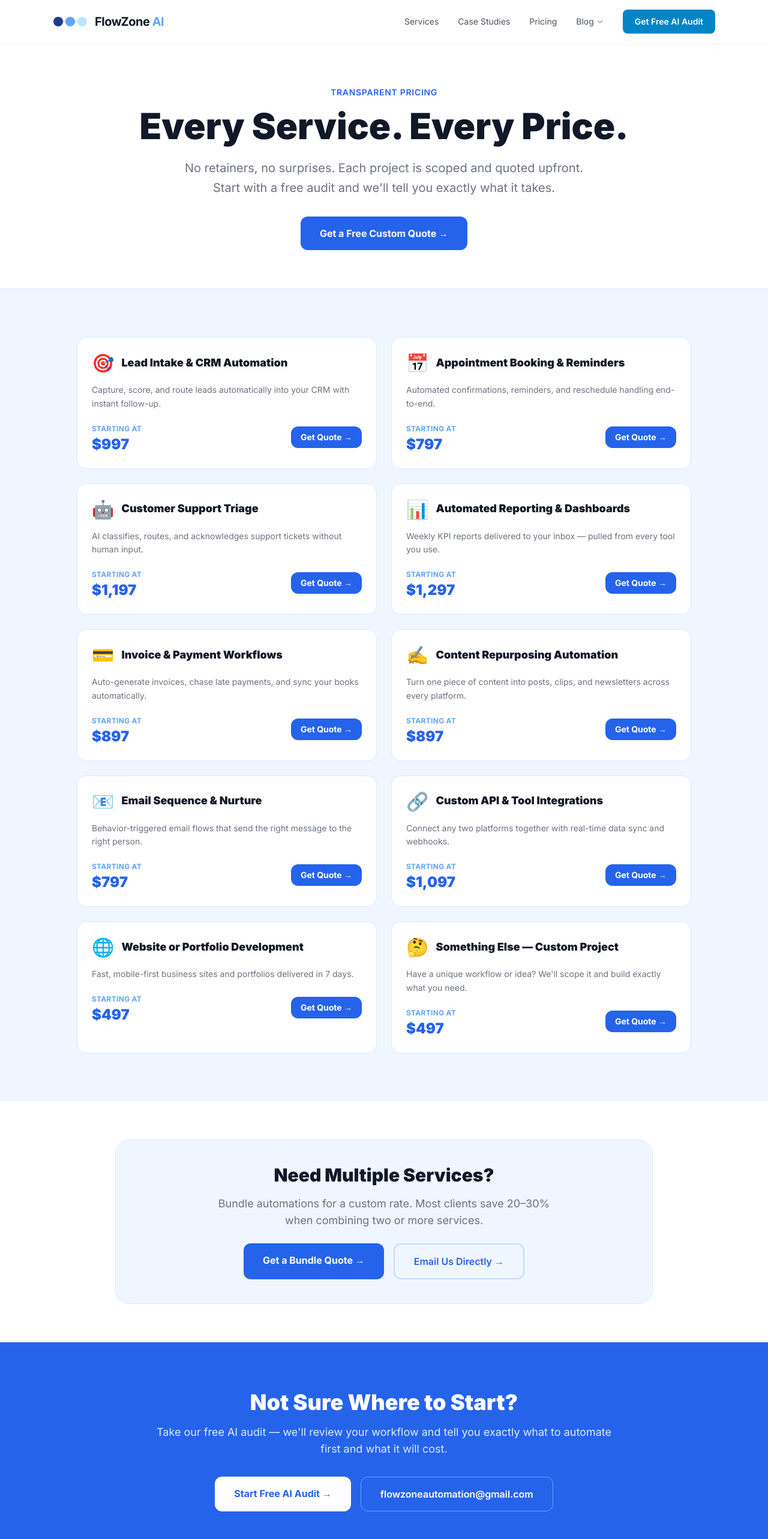
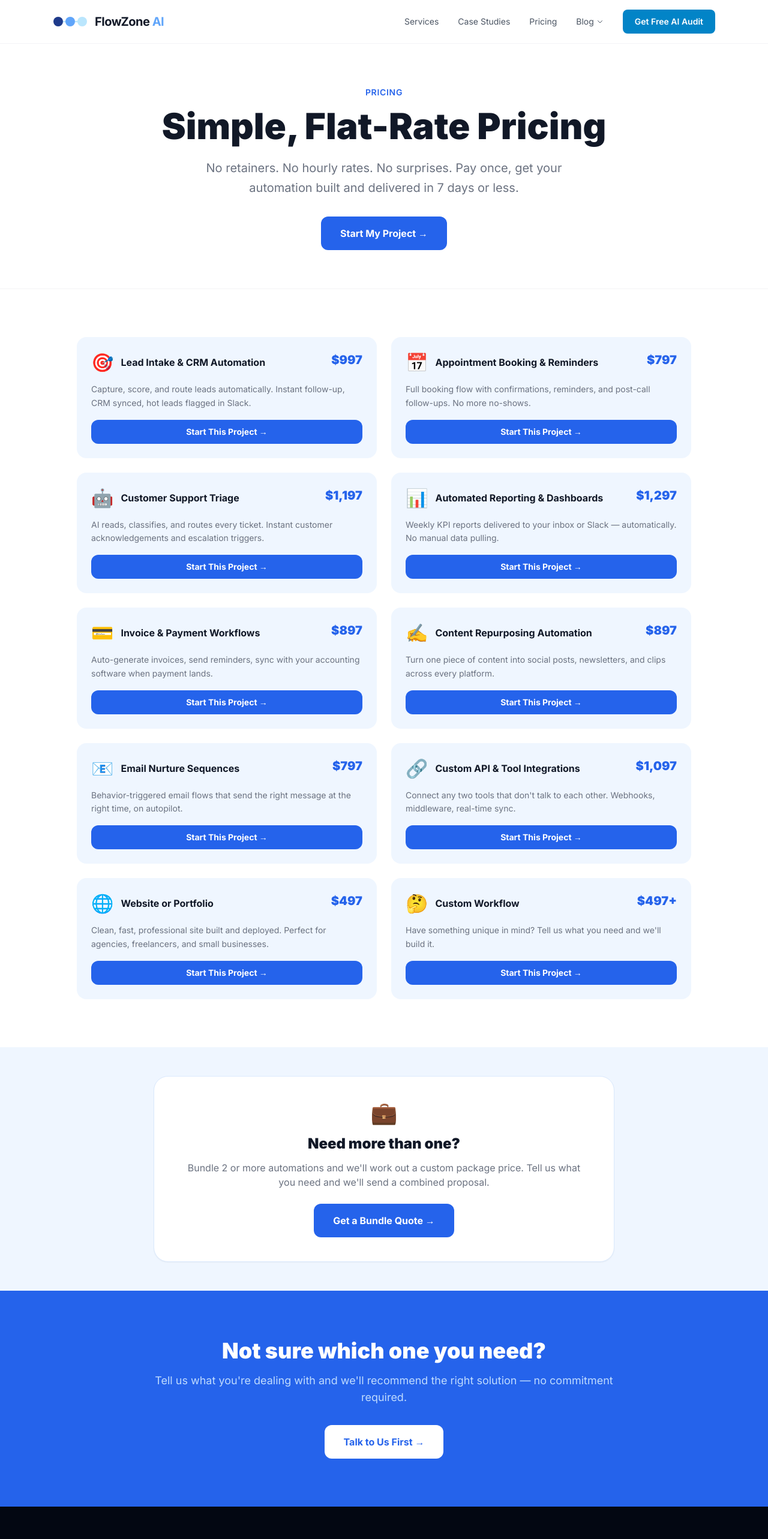
Before and after one commit to dennymypenny/flowzone-ai, a Next.js app: page /pricing in a window 1280 px wide. Shown: the top 2566 px of the page at 60% size. Built offline with nearby package versions, Linux system fonts and the light colour scheme.

Commit message:
update: pricing page — flat-rate language, Start This Project CTA

```diff
--- a/src/app/pricing/page.tsx
+++ b/src/app/pricing/page.tsx
@@ -2,101 +2,86 @@ import Link from "next/link";
 import type { Metadata } from "next";
 
 export const metadata: Metadata = {
-  title: "Pricing | FlowZone AI",
-  description: "Transparent pricing for every automation service FlowZone AI offers.",
+  title: "Pricing",
+  description: "Simple, transparent pricing for FlowZone AI automations. No retainers. No fluff. Just results.",
 };
 
 const services = [
-  { icon: "🎯", name: "Lead Intake & CRM Automation", desc: "Capture, score, and route leads automatically into your CRM with instant follow-up.", from: "997" },
-  { icon: "📅", name: "Appointment Booking & Reminders", desc: "Automated confirmations, reminders, and reschedule handling end-to-end.", from: "797" },
-  { icon: "🤖", name: "Customer Support Triage", desc: "AI classifies, routes, and acknowledges support tickets without human input.", from: "1,197" },
-  { icon: "📊", name: "Automated Reporting & Dashboards", desc: "Weekly KPI reports delivered to your inbox — pulled from every tool you use.", from: "1,297" },
-  { icon: "💳", name: "Invoice & Payment Workflows", desc: "Auto-generate invoices, chase late payments, and sync your books automatically.", from: "897" },
-  { icon: "✍️", name: "Content Repurposing Automation", desc: "Turn one piece of content into posts, clips, and newsletters across every platform.", from: "897" },
-  { icon: "📧", name: "Email Sequence & Nurture", desc: "Behavior-triggered email flows that send the right message to the right person.", from: "797" },
-  { icon: "🔗", name: "Custom API & Tool Integrations", desc: "Connect any two platforms together with real-time data sync and webhooks.", from: "1,097" },
-  { icon: "🌐", name: "Website or Portfolio Development", desc: "Fast, mobile-first business sites and portfolios delivered in 7 days.", from: "497" },
-  { icon: "🤔", name: "Something Else — Custom Project", desc: "Have a unique workflow or idea? We'll scope it and build exactly what you need.", from: "497" },
+  { icon: "🎯", name: "Lead Intake & CRM Automation", price: "$997", desc: "Capture, score, and route leads automatically. Instant follow-up, CRM synced, hot leads flagged in Slack." },
+  { icon: "📅", name: "Appointment Booking & Reminders", price: "$797", desc: "Full booking flow with confirmations, reminders, and post-call follow-ups. No more no-shows." },
+  { icon: "🤖", name: "Customer Support Triage", price: "$1,197", desc: "AI reads, classifies, and routes every ticket. Instant customer acknowledgements and escalation triggers." },
+  { icon: "📊", name: "Automated Reporting & Dashboards", price: "$1,297", desc: "Weekly KPI reports delivered to your inbox or Slack — automatically. No manual data pulling." },
+  { icon: "💳", name: "Invoice & Payment Workflows", price: "$897", desc: "Auto-generate invoices, send reminders, sync with your accounting software when payment lands." },
+  { icon: "✍️", name: "Content Repurposing Automation", price: "$897", desc: "Turn one piece of content into social posts, newsletters, and clips across every platform." },
+  { icon: "📧", name: "Email Nurture Sequences", price: "$797", desc: "Behavior-triggered email flows that send the right message at the right time, on autopilot." },
+  { icon: "🔗", name: "Custom API & Tool Integrations", price: "$1,097", desc: "Connect any two tools that don't talk to each other. Webhooks, middleware, real-time sync." },
+  { icon: "🌐", name: "Website or Portfolio", price: "$497", desc: "Clean, fast, professional site built and deployed. Perfect for agencies, freelancers, and small businesses." },
+  { icon: "🤔", name: "Custom Workflow", price: "$497+", desc: "Have something unique in mind? Tell us what you need and we'll build it." },
 ];
 
 export default function Pricing() {
   return (
     <>
-      <section className="bg-white pt-20 pb-16 px-6 border-b border-blue-100">
-        <div className="max-w-4xl mx-auto text-center">
-          <p className="text-blue-600 font-semibold text-sm uppercase tracking-wider mb-4">Transparent Pricing</p>
+      {/* Hero */}
+      <section className="bg-white pt-20 pb-16 px-6 border-b border-gray-100">
+        <div className="max-w-3xl mx-auto text-center">
+          <p className="text-blue-600 font-semibold text-sm uppercase tracking-wider mb-4">Pricing</p>
           <h1 className="text-5xl md:text-6xl font-black text-gray-900 mb-6">
-            Every Service. Every Price.
+            Simple, Flat-Rate Pricing
           </h1>
           <p className="text-xl text-gray-500 max-w-2xl mx-auto leading-relaxed mb-8">
-            No retainers, no surprises. Each project is scoped and quoted upfront. Start with a free audit and we'll tell you exactly what it takes.
+            No retainers. No hourly rates. No surprises. Pay once, get your automation built and delivered in 7 days or less.
           </p>
           <Link href="/intake" className="inline-block bg-blue-600 text-white font-bold px-8 py-4 rounded-xl hover:bg-blue-700 transition-colors">
-            Get a Free Custom Quote →
+            Start My Project →
           </Link>
         </div>
       </section>
 
-      <section className="py-20 px-6 bg-blue-50">
-        <div className="max-w-5xl mx-auto">
-          <div className="grid grid-cols-1 md:grid-cols-2 gap-6">
-            {services.map((s) => (
-              <div key={s.name} className="bg-white rounded-2xl border border-blue-100 p-6 hover:shadow-md hover:border-blue-300 transition-all">
-                <div className="flex items-start justify-between mb-4">
-                  <div className="flex items-center gap-3">
-                    <span className="text-3xl">{s.icon}</span>
-                    <h3 className="font-black text-gray-900 text-lg leading-tight">{s.name}</h3>
-                  </div>
+      {/* Services grid */}
+      <section className="py-20 px-6 bg-white">
+        <div className="max-w-5xl mx-auto grid md:grid-cols-2 gap-6">
+          {services.map((s) => (
+            <div key={s.name} className="bg-blue-50 rounded-2xl p-6 flex flex-col gap-4">
+              <div className="flex items-start justify-between gap-4">
+                <div className="flex items-center gap-3">
+                  <span className="text-3xl">{s.icon}</span>
+                  <h2 className="text-base font-bold text-gray-900 leading-snug">{s.name}</h2>
                 </div>
-                <p className="text-gray-500 text-sm leading-relaxed mb-4">{s.desc}</p>
-                <div className="flex items-center justify-between">
-                  <div>
-                    <span className="text-xs text-blue-400 uppercase font-bold tracking-wide">Starting at</span>
-                    <div className="text-2xl font-black text-blue-600">${s.from}</div>
-                  </div>
-                  <Link href="/intake" className="text-sm bg-blue-600 text-white font-bold px-4 py-2 rounded-xl hover:bg-blue-700 transition-colors">
-                    Get Quote →
-                  </Link>
-                </div>
+                <span className="text-xl font-black text-blue-600 shrink-0">{s.price}</span>
               </div>
-            ))}
-          </div>
+              <p className="text-sm text-gray-500 leading-relaxed">{s.desc}</p>
+              <Link
+                href="/intake"
+                className="mt-auto inline-block text-center bg-blue-600 text-white font-bold text-sm px-5 py-2.5 rounded-xl hover:bg-blue-700 transition-colors"
+              >
+                Start This Project →
+              </Link>
+            </div>
+          ))}
         </div>
       </section>
 
-      <section className="py-16 px-6 bg-white">
-        <div className="max-w-4xl mx-auto">
-          <div className="bg-blue-50 rounded-3xl p-10 text-center border border-blue-100">
-            <h2 className="text-3xl font-black text-gray-900 mb-4">Need Multiple Services?</h2>
-            <p className="text-gray-500 text-lg mb-6 max-w-xl mx-auto">
-              Bundle automations for a custom rate. Most clients save 20–30% when combining two or more services.
-            </p>
-            <div className="flex flex-col sm:flex-row gap-4 justify-center">
-              <Link href="/intake" className="bg-blue-600 text-white font-bold px-8 py-4 rounded-xl hover:bg-blue-700 transition-colors">
-                Get a Bundle Quote →
-              </Link>
-              <Link href="mailto:flowzoneautomation@gmail.com" className="text-blue-600 font-semibold px-8 py-4 rounded-xl border-2 border-blue-200 hover:bg-blue-100 transition-colors">
-                Email Us Directly →
-              </Link>
-            </div>
-          </div>
+      {/* Bundle callout */}
+      <section className="py-12 px-6 bg-blue-50">
+        <div className="max-w-3xl mx-auto bg-white rounded-3xl border border-blue-100 p-10 text-center shadow-sm">
+          <div className="text-4xl mb-4">💼</div>
+          <h2 className="text-2xl font-black text-gray-900 mb-3">Need more than one?</h2>
+          <p className="text-gray-500 mb-6">Bundle 2 or more automations and we'll work out a custom package price. Tell us what you need and we'll send a combined proposal.</p>
+          <Link href="/intake" className="inline-block bg-blue-600 text-white font-bold px-8 py-4 rounded-xl hover:bg-blue-700 transition-colors">
+            Get a Bundle Quote →
+          </Link>
         </div>
       </section>
 
+      {/* CTA */}
       <section className="py-20 px-6 bg-blue-600">
         <div className="max-w-3xl mx-auto text-center">
-          <h2 className="text-4xl font-black text-white mb-4">Not Sure Where to Start?</h2>
-          <p className="text-blue-100 text-lg mb-8">
-            Take our free AI audit — we'll review your workflow and tell you exactly what to automate first and what it will cost.
-          </p>
-          <div className="flex flex-col sm:flex-row gap-4 justify-center">
-            <Link href="/intake" className="bg-white text-blue-600 font-bold px-8 py-4 rounded-xl hover:bg-blue-50 transition-colors">
-              Start Free AI Audit →
-            </Link>
-            <Link href="mailto:flowzoneautomation@gmail.com" className="text-white border border-blue-400 font-semibold px-8 py-4 rounded-xl hover:border-white transition-colors">
-              flowzoneautomation@gmail.com
-            </Link>
-          </div>
+          <h2 className="text-4xl font-black text-white mb-4">Not sure which one you need?</h2>
+          <p className="text-blue-200 text-lg mb-8">Tell us what you're dealing with and we'll recommend the right solution — no commitment required.</p>
+          <Link href="/intake" className="bg-white text-blue-600 font-bold px-8 py-4 rounded-xl hover:bg-blue-50 transition-colors inline-block">
+            Talk to Us First →
+          </Link>
         </div>
       </section>
     </>
```
